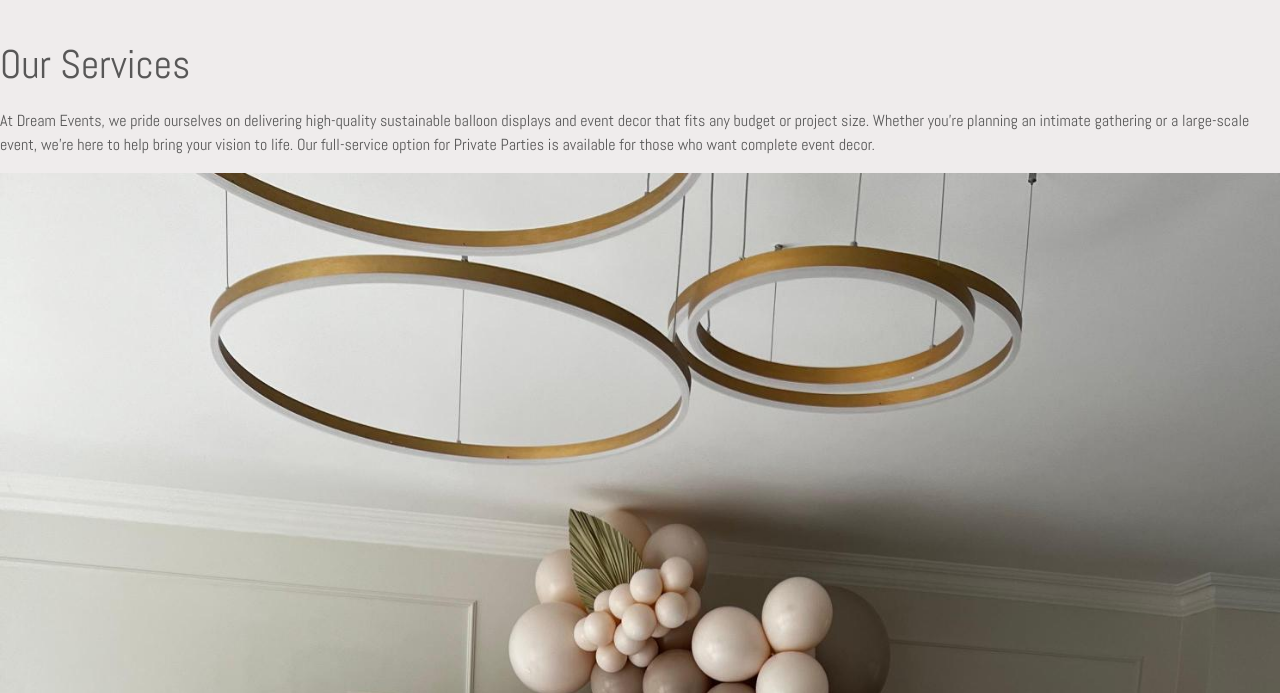
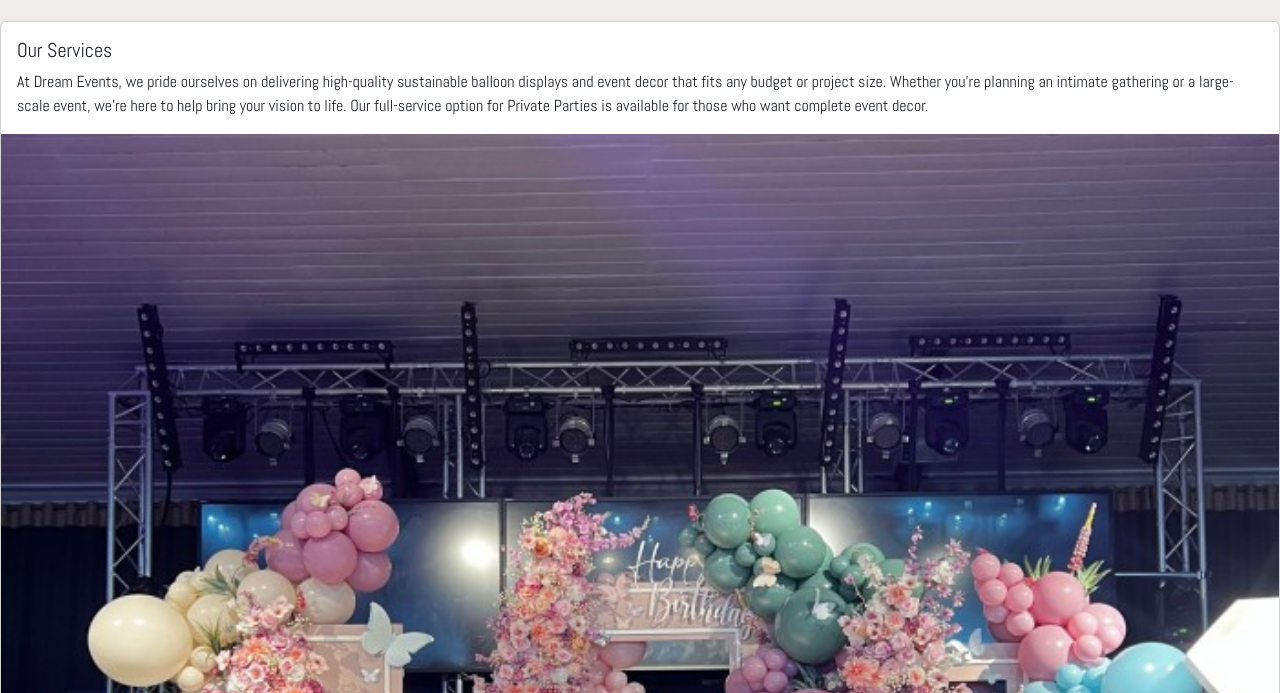
Before and after one commit to Saeed-L5/dream-events, a plain HTML site: page index.html in a window 1280 px wide. Shown: the part 767-1460 px from the top of the page. Drawn offline with nearby package versions, Linux system fonts and the light colour scheme.

Commit message:
add some changes to our service section

```diff
--- a/assets/css/style.css
+++ b/assets/css/style.css
@@ -49,6 +49,11 @@ h2 {
 #header .card {
     margin-bottom: 1.5rem;
 }
+/* Our Service section */
+#our-service .service-img {
+    padding: 10px 20px;
+    margin: 10px 20px;
+}
 /* Footer Section */
 #contact {
     background-color: var(--primary-color);
--- a/index.html
+++ b/index.html
@@ -78,19 +78,18 @@
     <!-- main element to hold all key sections of the home page. It is not part of the grid structure -->
     <main>
         <!-- Our Service section -->
-        <section>
-            <div>
-                <h2>Our Services</h2>
-                <p>At Dream Events, we pride ourselves on delivering high-quality sustainable balloon displays and
-                    event decor that fits any budget or project size. Whether you're planning an intimate gathering or a
-                    large-scale event, we're here to help bring your vision to life. Our full-service option for Private
-                    Parties is available for those who want complete event decor.</p>
-                <div>
-                    <img src="assets/images/IMG-our-services-1.jpg" class="img-fluid" alt="K&B Wedding Event">
-                </div>
-                <button type="button" class="btn btn-outline-primary">Primary</button>
-
-            </div>
+        <section id="our-service">
+        </div>
+        <div class="card">
+          <div class="card-body">
+            <h5 class="card-title">Our Services</h5>
+            <p class="card-text">At Dream Events, we pride ourselves on delivering high-quality sustainable balloon displays and
+                event decor that fits any budget or project size. Whether you're planning an intimate gathering or a
+                large-scale event, we're here to help bring your vision to life. Our full-service option for Private
+                Parties is available for those who want complete event decor.</p>
+          </div>
+          <img src="assets/images/IMG-20241206-WA0026 (1).jpg" class="card-img-bottom" alt="dream events">
+        </div>
         </section>
 
     </main>
```
Also changed, not shown: assets/images/IMG-20241206-WA0026 (1).jpg (added), assets/images/IMG-our-services-1.jpg (deleted).
